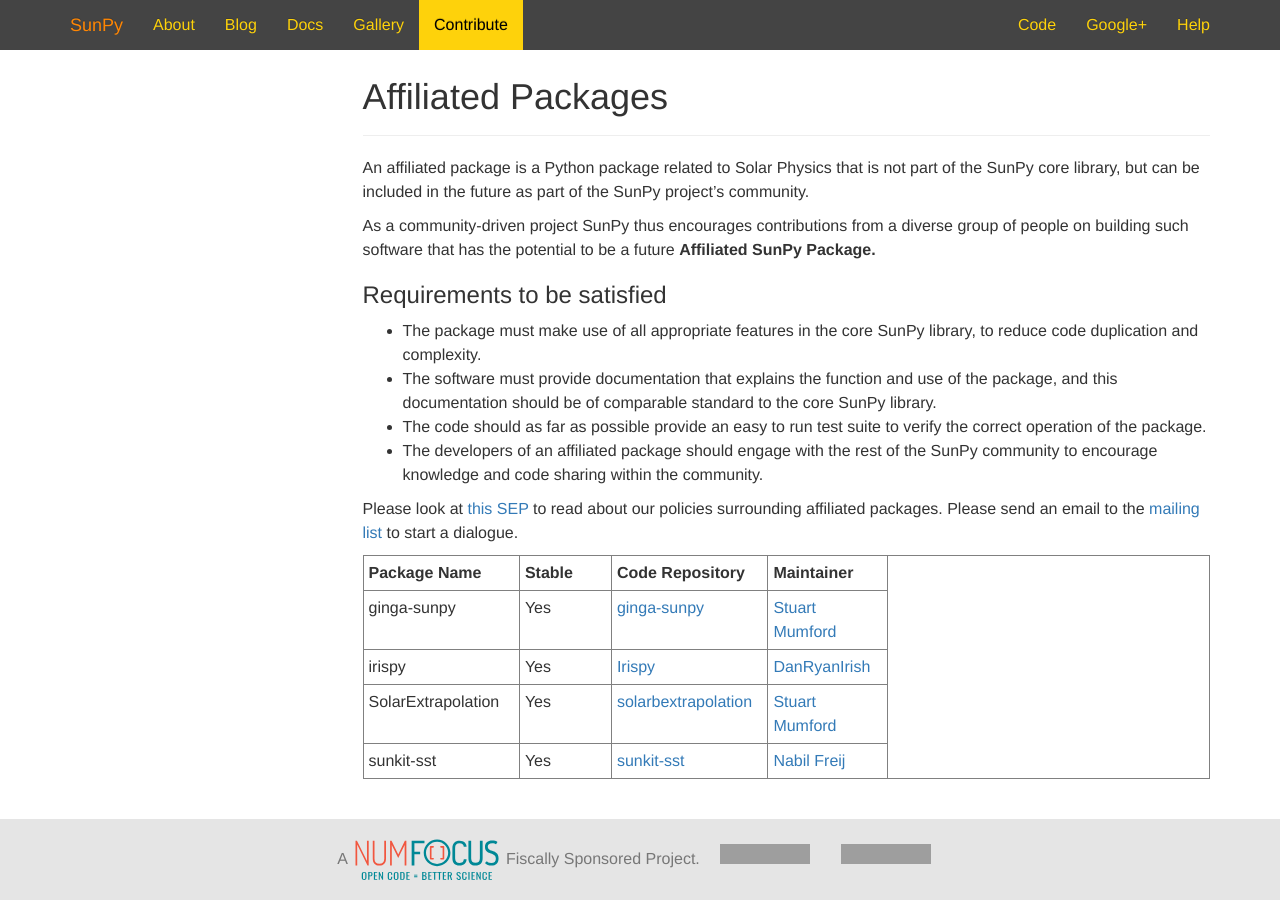
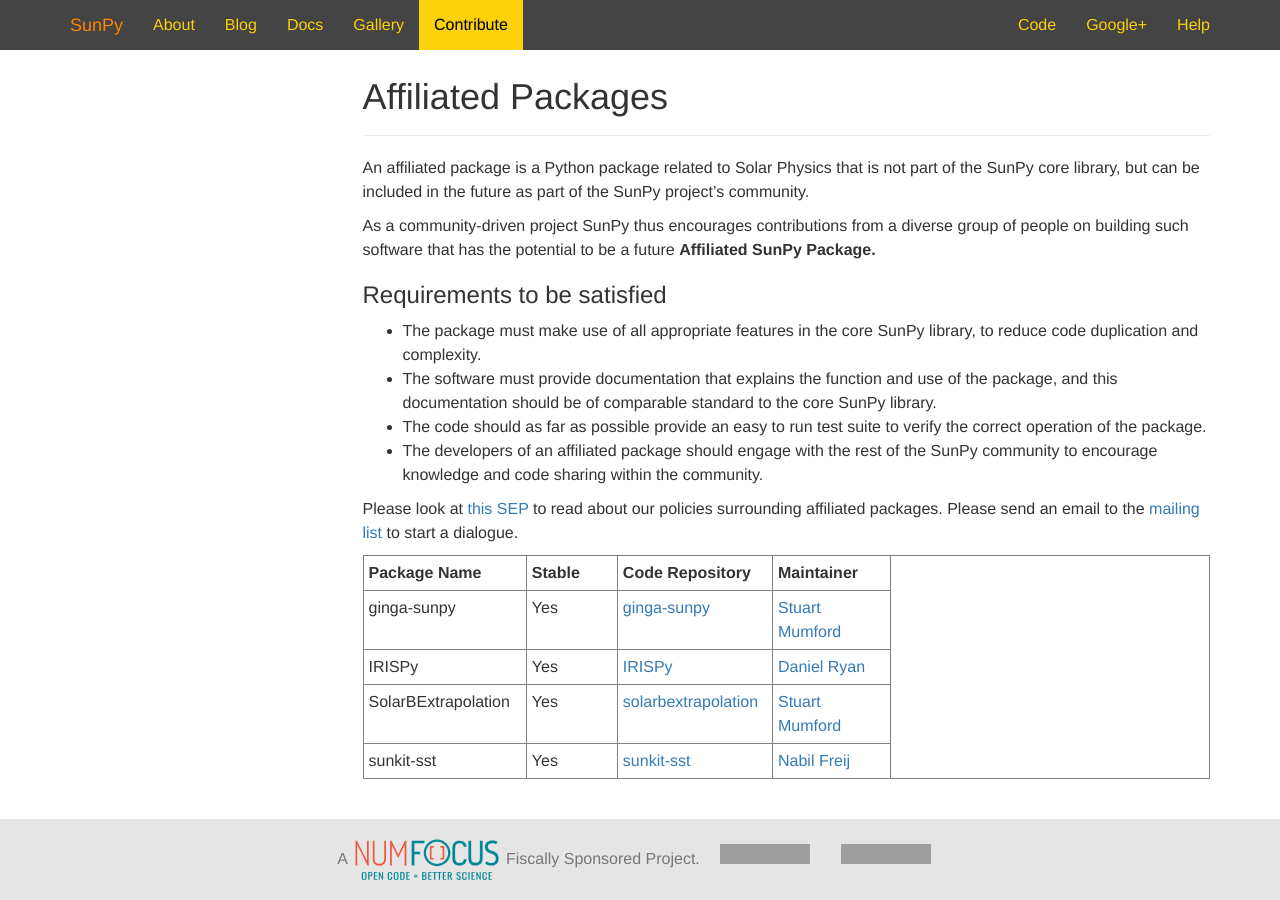
Before and after one commit to sunpy/sunpy.org, a Jekyll site: the page built from contribute.html, in a window 1280 px wide and 900 px high, scrolled down 1312 px. Built offline with Jekyll 4.4.1, drawn with Linux system fonts in a browser that asks for light colours; comment, search, counter and statistics services are not loaded; grey boxes are pictures that could not be loaded.

Commit message:
IRISPy, Daniel Ryan , SolarBExploration added
B added between SolarB Exploration
Name changed to Daniel Ryan
IRISPy instead of irispy

```diff
--- a/contribute.html
+++ b/contribute.html
@@ -146,17 +146,17 @@
 
 	<!-- Irispy =========== -->
 		<tr>
-		<td>irispy</td>
+		<td>IRISPy</td>
 		<td>Yes</td>
-		<td><a href="https://github.com/sunpy/irispy">Irispy</a></td>
-		<td><a href="https://github.com/DanRyanIrish">DanRyanIrish</a></td>
+		<td><a href="https://github.com/sunpy/irispy">IRISPy</a></td>
+		<td><a href="https://github.com/DanRyanIrish">Daniel Ryan</a></td>
 		</tr>
 
 
 
 	<!-- SolarExtrapolation =========== -->
 		<tr>
-		<td>SolarExtrapolation</td>
+		<td>SolarBExtrapolation</td>
 		<td>Yes</td>
 		<td><a href="https://github.com/sunpy/solarbextrapolation">solarbextrapolation</a></td>
 		<td><a href="https://github.com/Cadair">Stuart Mumford</a></td>
```
